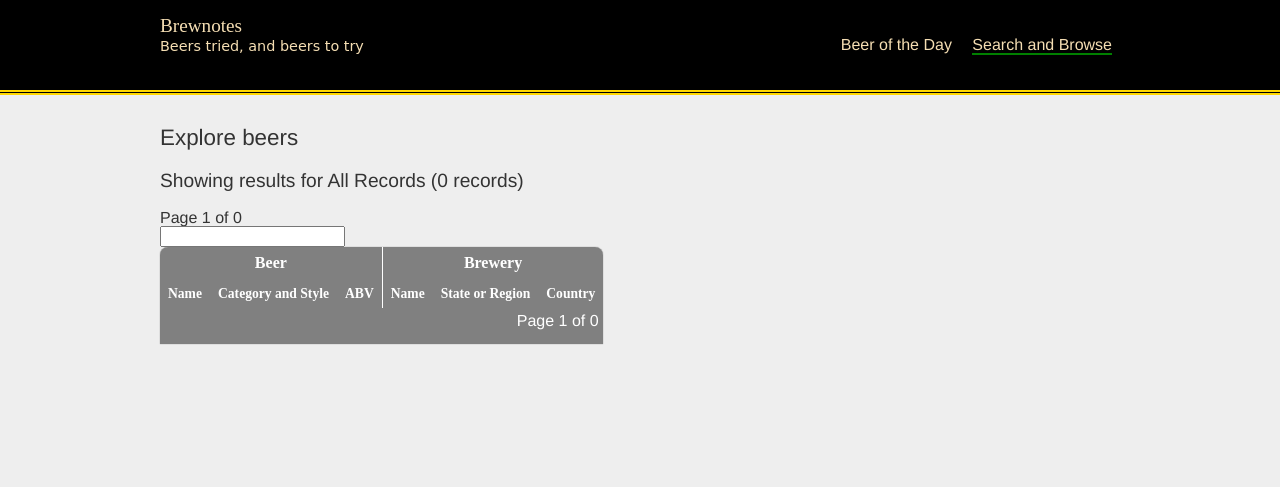
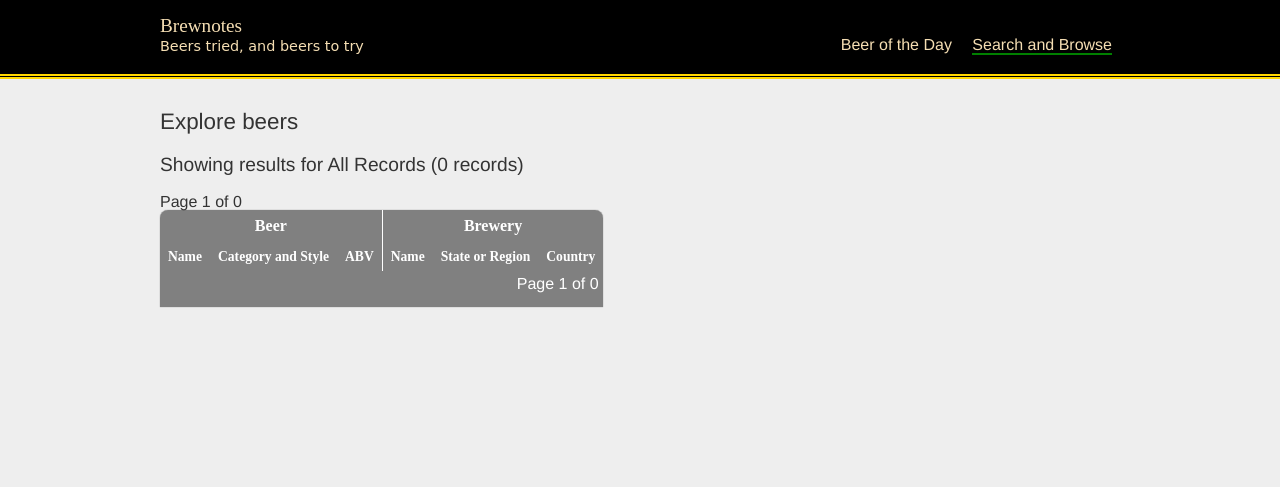
Before and after one commit to anyonecancode/demoproject, a Flask app: page /explore in a window 1280 px wide. Shown: the top 487 px of the page. Run offline with Flask 2, Linux system fonts and the light colour scheme; data that the repository does not hold is empty.

Commit message:
tweak of header padding

```diff
--- a/flask/app/static/css/site.css
+++ b/flask/app/static/css/site.css
@@ -25,7 +25,7 @@ small {
   background: black;
   color: wheat;
   border-bottom: thick double gold;
-  padding: 1em;
+  padding: 1em 0 0;
   margin: 0 0 2em;
 }
 
--- a/flask/app/templates/searchresults.html
+++ b/flask/app/templates/searchresults.html
@@ -18,7 +18,6 @@
       {% endif %}
     </p>
   </div>
-  <input type="search" />
 </form>
 
 <table id="resultstable">
```
